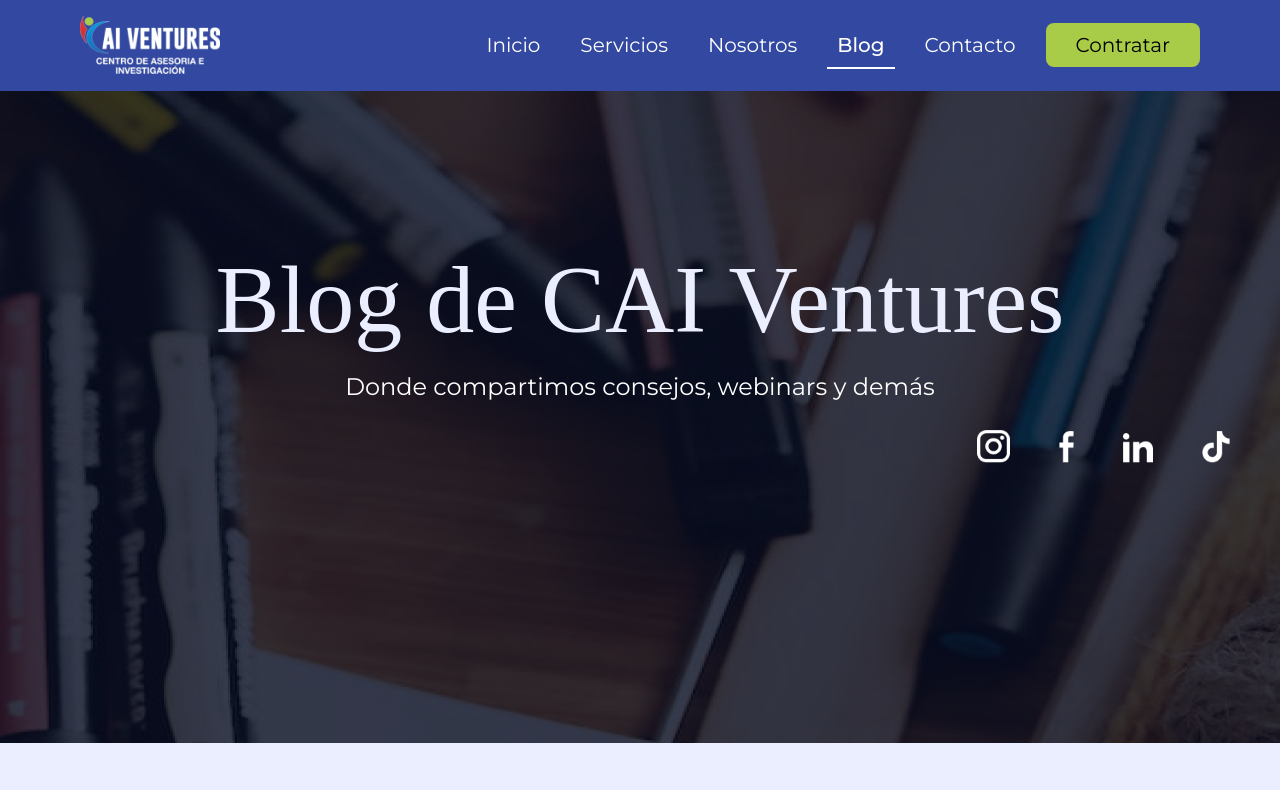
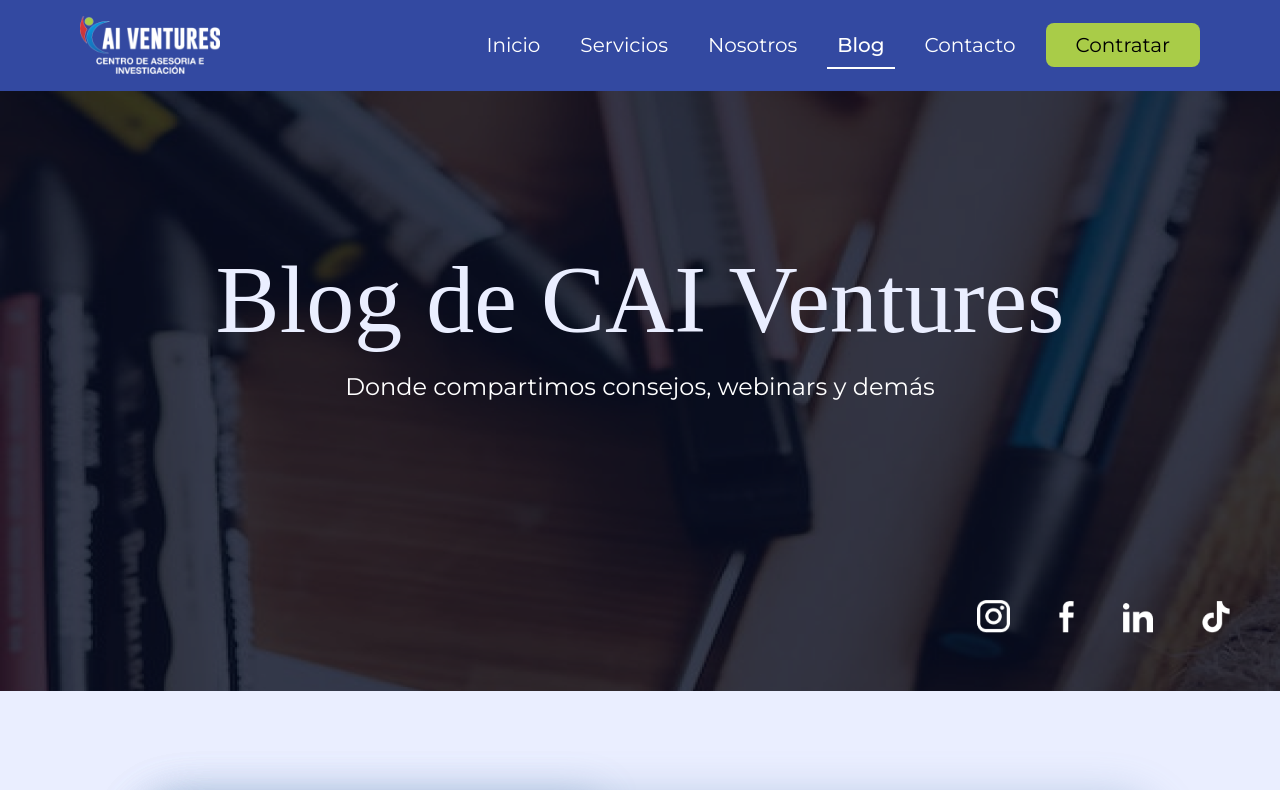
Before and after one commit to justinait/cai-ventures2, a React (Vite) app: page /blog in a window 1280 px wide. Shown: the top 790 px of the page. Built offline with nearby package versions, Linux system fonts and the light colour scheme; no server answers; grey boxes are pictures that could not be loaded.

Commit message:
redes prolijo BLOG

```diff
--- a/src/components/Redes/Redes.css
+++ b/src/components/Redes/Redes.css
@@ -42,9 +42,9 @@
     justify-content: flex-end;
     align-items: flex-end;
     gap: 29px;
-    position: absolute;
-    right:2rem;
-    top: 27.5rem;
+    position: fixed;
+    right: 2rem;
+    top: 29.5rem;
 }
 
 .instagramblog {
@@ -68,27 +68,8 @@
     height: 35px;
 }
 
-@media (max-width:1920px) {
-    .blogMediaContainer {
-        top: 26rem;
-    }
-}
+@media (max-width:1440px) {
 
-@media (max-width:1760px) {
-    .blogMediaContainer {
-        top: 25rem;
-    }
-}
-
-@media (max-width:1600px) {
-    .blogMediaContainer {
-        top: 23.5rem;
-    }
-}
-@media (max-width:1440px) {
-    .blogMediaContainer {
-        top: 22.5rem;
-    }
     .instagramblog {
         width: 33px;
         height: 33px;
@@ -114,18 +95,6 @@
 
 }
 
-@media (max-width:1350px) {
-    .blogMediaContainer {
-        top: 21rem;
-    }
-}
-
-@media (max-width:1150px) {
-    .blogMediaContainer {
-        top: 19rem;
-    }
-}
-
 @media (max-width: 1023px) {
 
     .blogMediaContainer {
--- a/src/page/Blog/blog.css
+++ b/src/page/Blog/blog.css
@@ -143,7 +143,7 @@
 
 @media (max-width:1441px) {
     .principalcardblog {
-        height: 652px;
+        /* height: 652px; */
     }
     .titleblog {
         padding: 12% 0;
```
